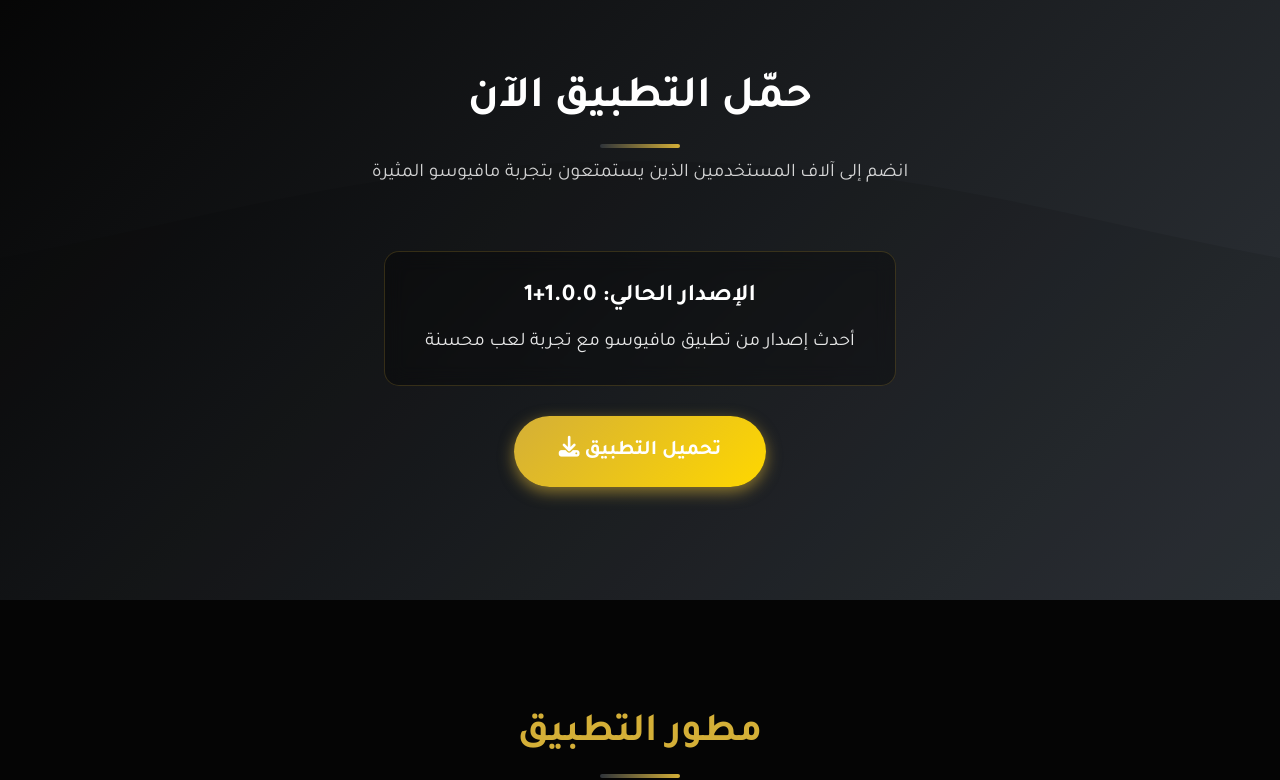
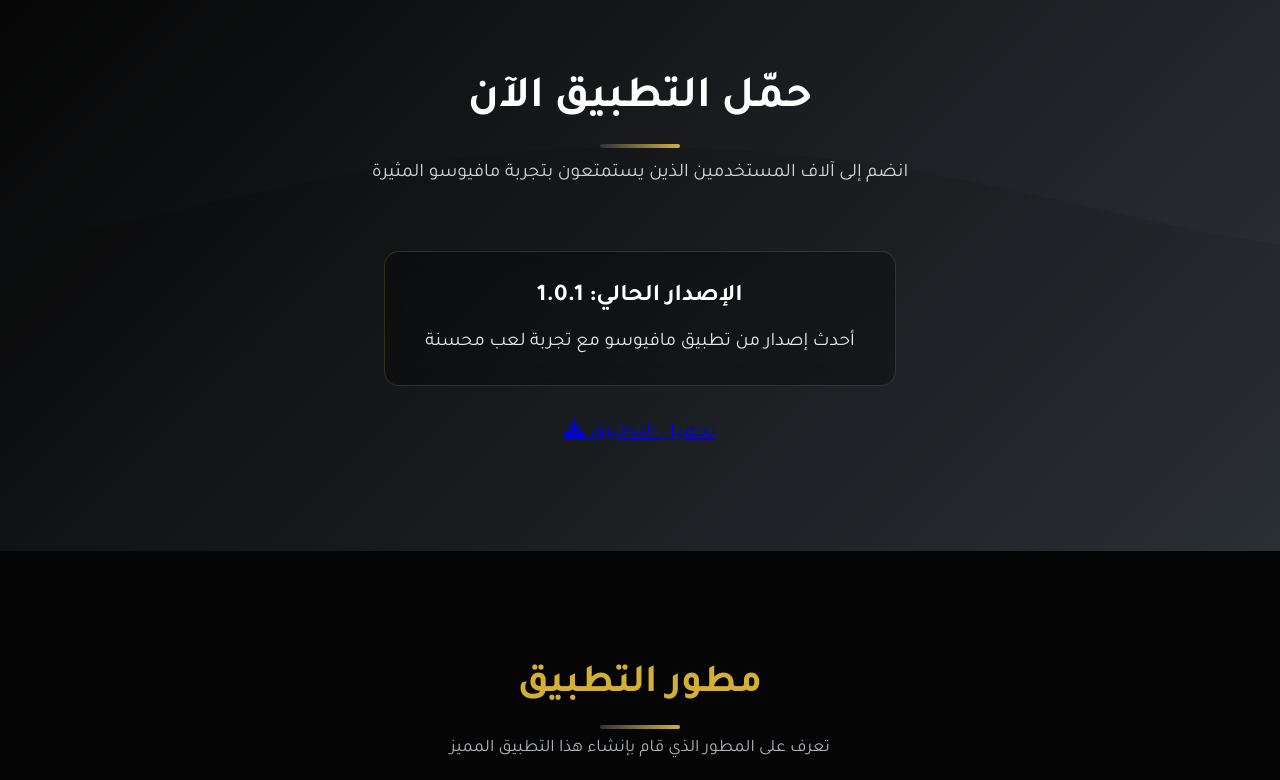
Before and after one commit to mohamedmostafaabasmostafa-dotcom/shenawy.site, a plain HTML site: page index.html in a window 1280 px wide. Shown: the part 3061-3841 px from the top of the page. Drawn offline with Linux system fonts and the light colour scheme.

Commit message:
Fix HTML encoding issues in index.html

```diff
--- a/index.html
+++ b/index.html
@@ -165,12 +165,12 @@
                 </div>
 
                 <div class="version-info fade-in">
-                    <h3>الإصدار الحالي: 1.0.0+1</h3>
+                    <h3>الإصدار الحالي: 1.0.1</h3>
                     <p>أحدث إصدار من تطبيق مافيوسو مع تجربة لعب محسنة</p>
                 </div>
 
                 <div class="fade-in">
-                    <a href="https://www.mediafire.com/file/yu932l4767rjo1c/مافيوسو+-+mafioso.apk/file" class="btn btn-secondary btn-download" id="downloadBtn" style="font-size: 1.3rem; padding: 18px 45px;">
+                    <a href="https://github.com/mohamedmostafaabasmostafa-dotcom/test_flutter_clean/releases/download/%D9%85%D8%A7%D9%81%D9%8A%D9%88%D8%B3%D9%88/-.mafioso.1.0.1.apk" id="downloadBtn" style="font-size: 1.3rem; padding: 18px 45px;">
                         تحميل التطبيق <i class="fas fa-download"></i>
                     </a>
                 </div>
```
